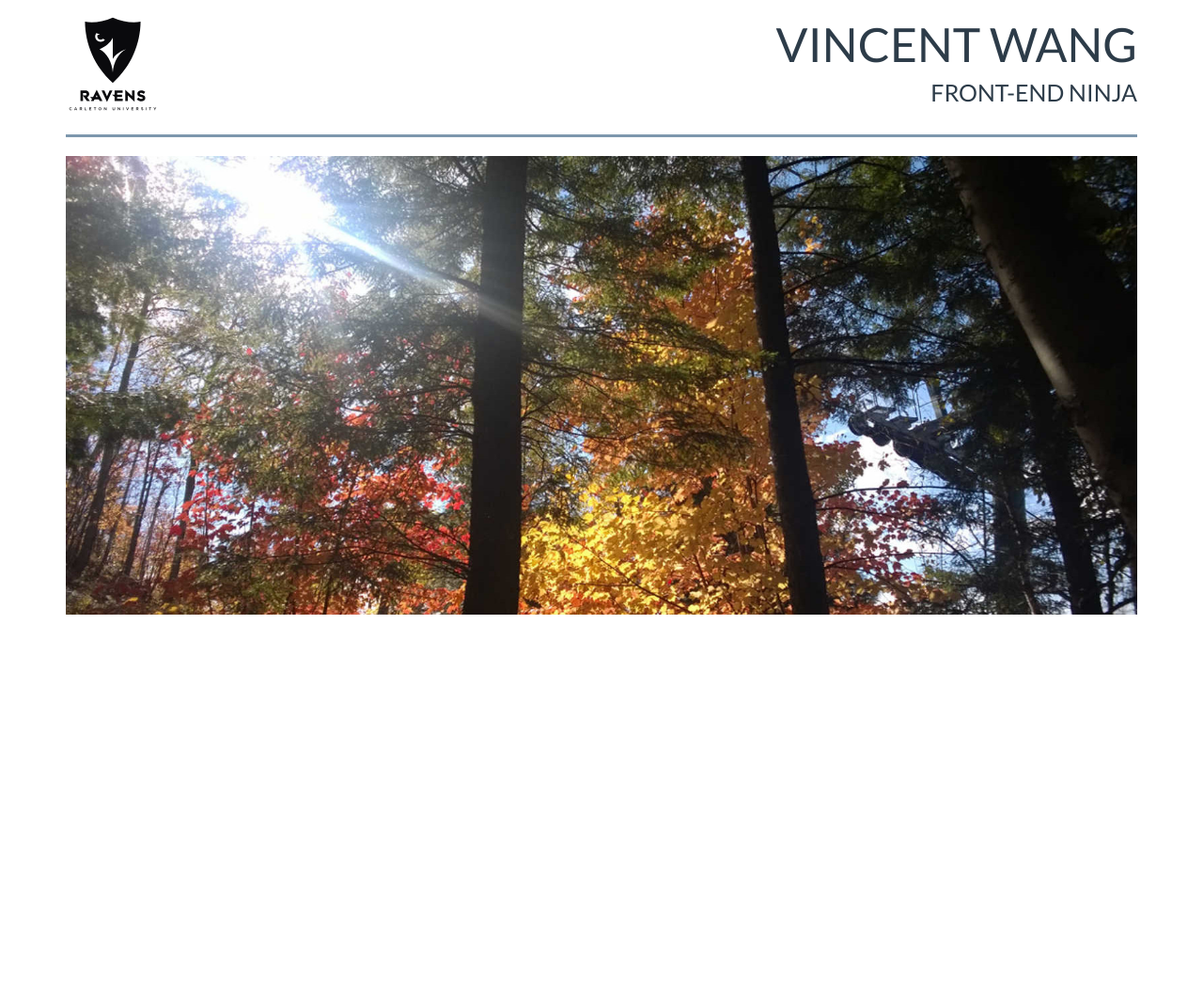
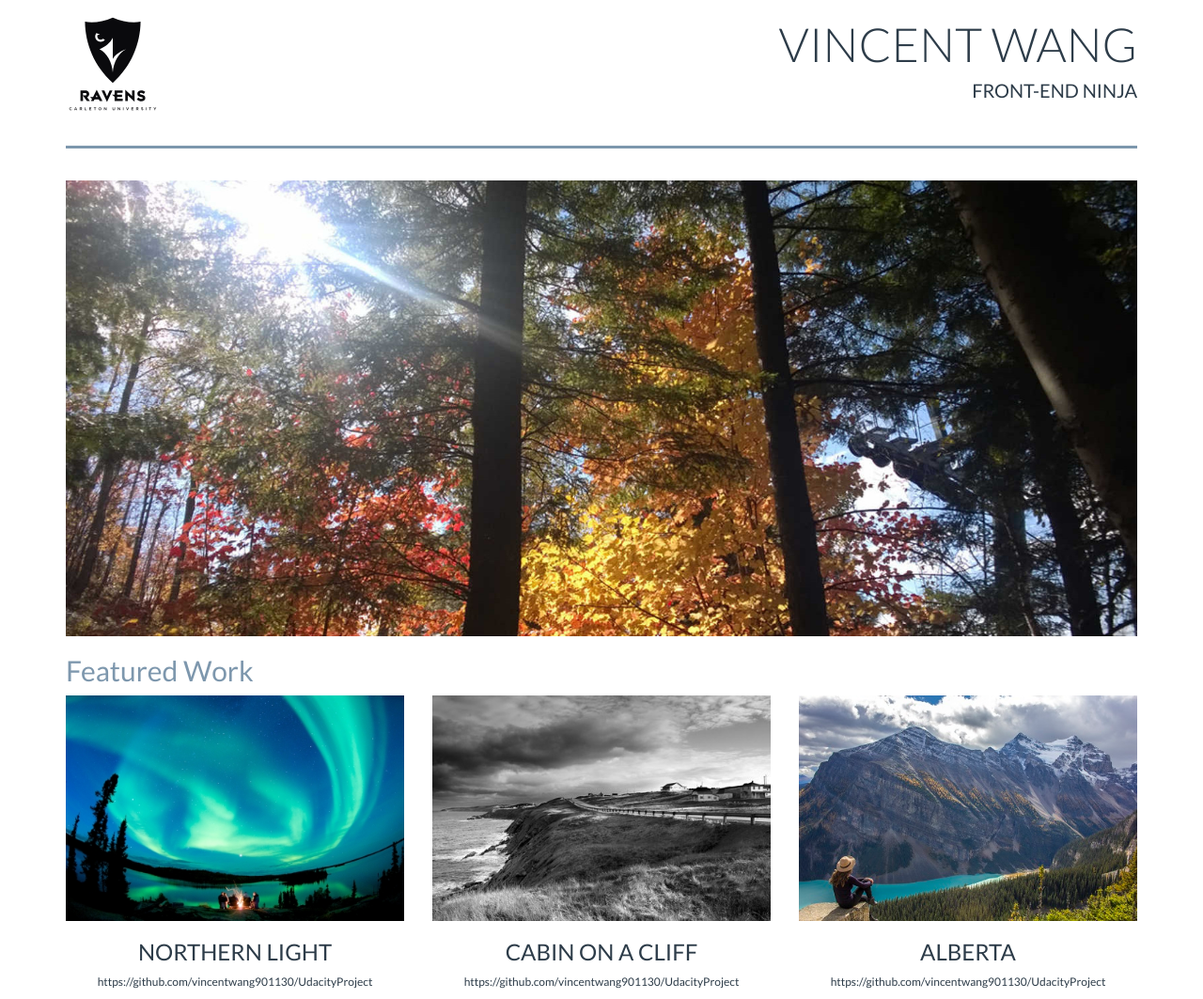
Before and after one commit to vincentwang901130/UdacityProject, a plain HTML site: page Portfolio/index.html in a window 1280 px wide. Shown: the whole page at 94% size. Before the commit the page ends 800 px from the top, so only its background shows below. Drawn offline with Linux system fonts and the light colour scheme.

Commit message:
add sections

```diff
--- a/Portfolio/css/style.css
+++ b/Portfolio/css/style.css
@@ -6,6 +6,8 @@
 .divided-line {
     border: none;
     height: 3px;
+    margin-top: 3%;
+    margin-bottom: 3%;
     color: #7d97ad;
     background-color: #7d97ad
 }
@@ -15,15 +17,25 @@
     margin-top: 15px;
 }
 
-header h1,
-header h4 {
-    font-weight: 300;
+.section-lv2-title {
+    color: #7d97ad;
 }
 
 header h1 {
+    font-weight: 300;
     font-size: 50px;
 }
 
 header h4 {
-    font-size: 25px;
+    font-weight: 400;
+    font-size: 20px;
 }
+
+section h3 {
+    text-transform: uppercase;
+    color: #2d3c49;
+}
+
+section p {
+    font-size: 12px;
+}
--- a/Portfolio/index.html
+++ b/Portfolio/index.html
@@ -1,5 +1,5 @@
 <!DOCTYPE html>
-<html>
+<html lang="en">
 
     <head>
         <!-- Meta -->
@@ -7,32 +7,52 @@
         <meta http-equiv="X-UA-Compatible" content="IE=edge">
         <meta name="viewport" content="width=device-width, initial-scale=1">
         <!-- Font and CSS -->
-        <link href="https://fonts.googleapis.com/css?family=Lato" rel="stylesheet">
-        <link rel="stylesheet" type="text/css" href="css/style.css">
+        <link rel="stylesheet" href="css/style.css">
         <link rel="stylesheet" href="css/bootstrap.min.css">
+        <link href="http://fonts.googleapis.com/css?family=Lato:100,300,400" rel="stylesheet" type="text/css">
         <title>My Portfolio Site</title>
     </head>
 
     <body>
-        <article class="container">
+        <div class="container">
             <header class="row">
-                <div class="col-md-6">
-                    <img class="logo" src="images/logo.svg" alt="Carleton University Ravens Logo" />
+                <div class="col-md-6 col-sm-4 col-xs-4">
+                    <img class="logo" src="img/logo.svg" alt="Carleton University Ravens Logo" />
                 </div>
-                <div class="col-md-6 text-right text-uppercase">
+                <div class="col-md-6 col-sm-8 col-sm-8 text-right text-uppercase">
                     <h1>Vincent Wang</h1>
                     <h4>Front-end Ninja</h4>
                 </div>
             </header>
-            <section class="row">
+            <div class="row">
                 <div class="col-md-12">
                     <hr class="divided-line">
-                    <img class="img-responsive" src="images/forest.jpeg" alt="mont tremblant autumn">
+                    <img class="img-responsive" src="img/forest.jpeg" alt="mont tremblant autumn">
+                </div>
+            </div>
+            <div class="row">
+                <div class="col-md-12">
+                    <h2 class="section-lv2-title">Featured Work</h2>
+                </div>
+            </div>
+            <section class="row text-center">
+                <div class="col-md-4 col-sm-4">
+                    <img class="img-responsive" src="img/Canada0.jpg" alt="Northern Lights">
+                    <h3>Northern Light</h3>
+                    <p>https://github.com/vincentwang901130/UdacityProject</p>
+                </div>
+                <div class="col-md-4 col-sm-4">
+                    <img class="img-responsive" src="img/Canada1.jpg" alt="Cabin on a cliff">
+                    <h3>Cabin on a cliff</h3>
+                    <p>https://github.com/vincentwang901130/UdacityProject</p>
+                </div>
+                <div class="col-md-4 col-sm-4">
+                    <img class="img-responsive" src="img/Canada2.jpg" alt="Alberta">
+                    <h3>Alberta</h3>
+                    <p>https://github.com/vincentwang901130/UdacityProject</p>
                 </div>
             </section>
-            <section class="row">
-            </section>
-        </article>
+        </div>
     </body>
 
 </html>
```
Also changed, not shown: Portfolio/images/forest.jpeg (deleted), Portfolio/images/image1.png (deleted), Portfolio/img/Canada0.jpg (added), Portfolio/img/Canada1.jpg (added), Portfolio/img/Canada2.jpg (added), Portfolio/img/forest.jpeg (added), Portfolio/img/logo.svg (renamed from Portfolio/images/logo.svg).
